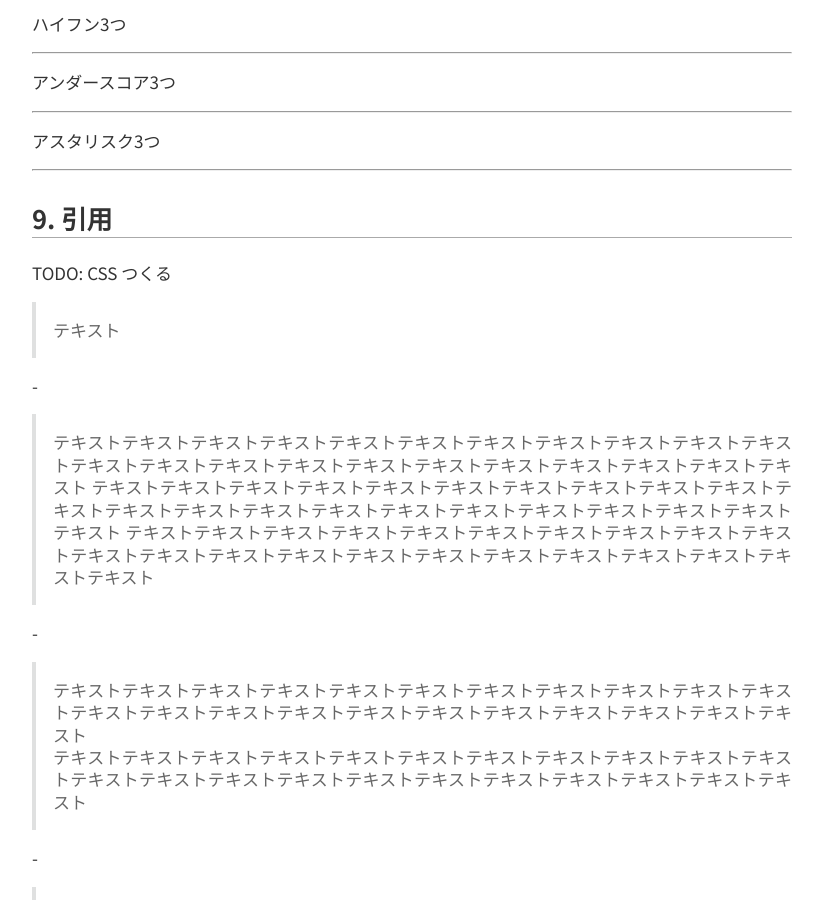
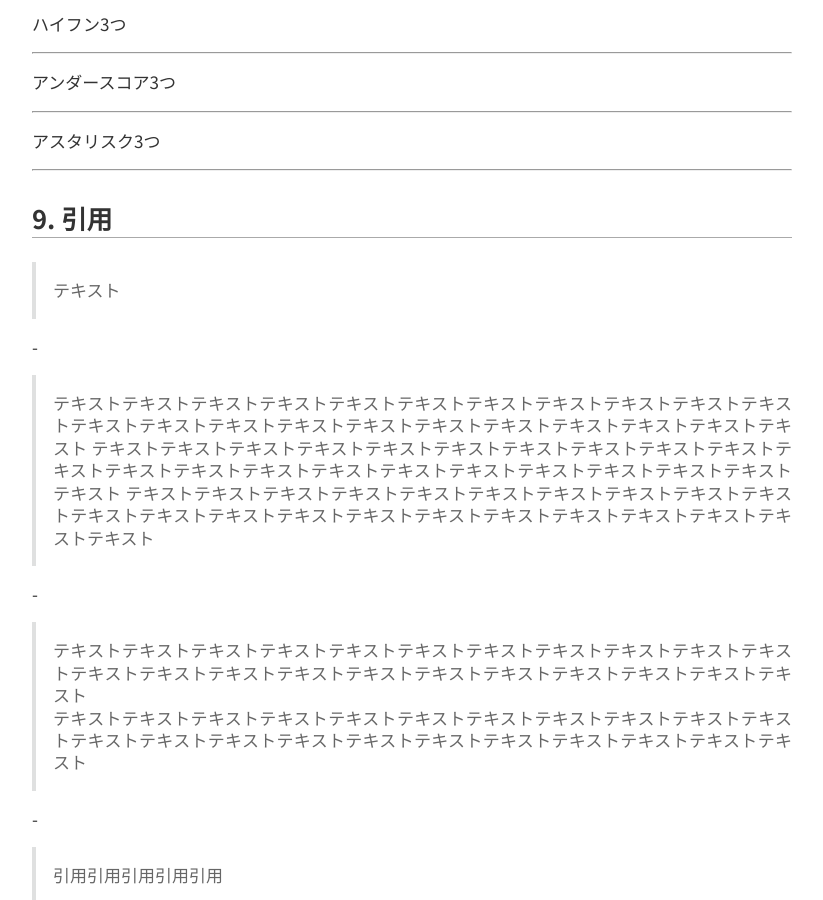
Before and after one commit to kenkenpa198/kems-clew.net, a Jekyll site: the page built from docs/_posts/2022-11-18-show-markdown-test.md, in a window 1280 px wide and 900 px high, scrolled down 4965 px. Shown: the whole window, without its empty margins (228-1051 px from the left). Built offline with Jekyll 4.4.1, drawn with Linux system fonts in a browser that asks for light colours; nearby versions of some CDN libraries; library files that are not in the unit come from our copies; comment, search, counter and statistics services are not loaded.

Commit message:
[update]2022-11-18-show-markdown-test.md を更新

```diff
--- a/docs/_posts/2022-11-18-show-markdown-test.md
+++ b/docs/_posts/2022-11-18-show-markdown-test.md
@@ -168,8 +168,6 @@ ___
 
 ## 9. 引用
 
-TODO: CSS つくる
-
 > テキスト
 
 -
```
